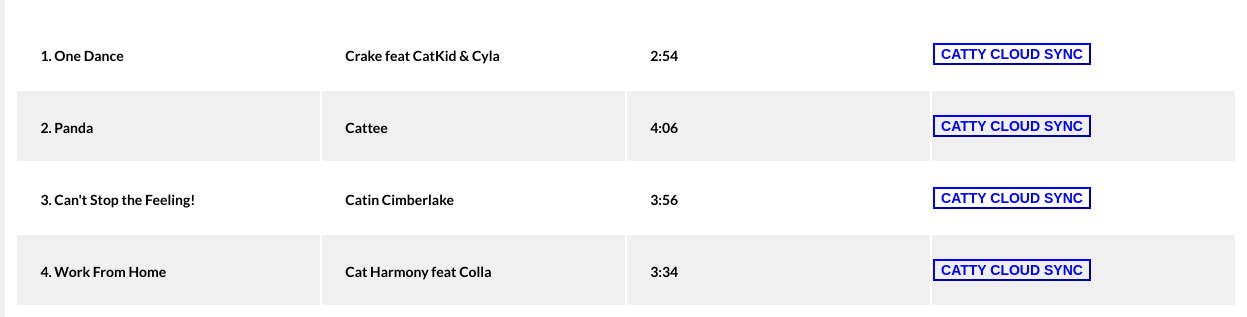
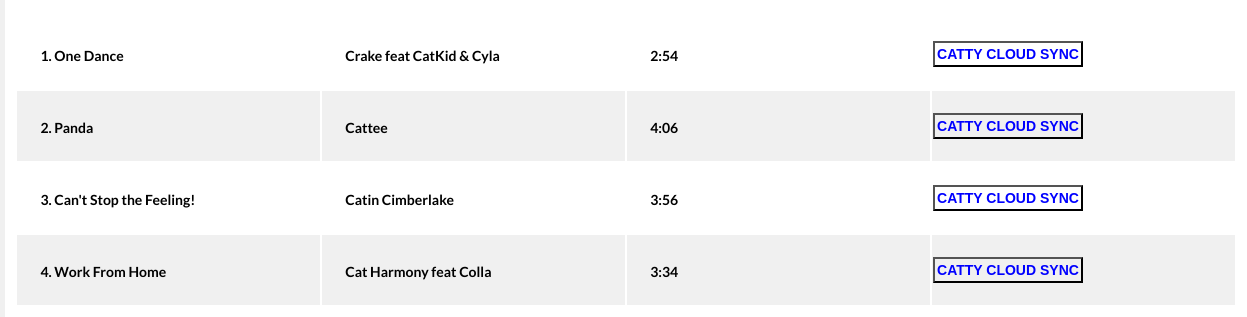
Before and after one commit to pesto-students/p8-manish-SCAMArpaN, a plain HTML site: page Week-1/Excerise_1_2/index.html in a window 1280 px wide. Shown: the part 275-592 px from the top of the page, 33-1280 px from the left. Drawn offline with Linux system fonts and the light colour scheme.

Commit message:
exercise 1.1 complete with images

```diff
--- a/Week-1/Excerise_1_2/css/style.css
+++ b/Week-1/Excerise_1_2/css/style.css
@@ -124,7 +124,8 @@ nav {
 .cloud-sync {
   background-color: transparent;
   color: blue;
-  border-color: blue;
+  border-color: #000;
+  padding: 3px 2px 3px 2px;
 }
 .list-span {
   padding-left: 22px;
```
Also changed, not shown: Week-1/Excerise_1_1/Images/Render-Engine.jpeg (added), Week-1/Excerise_1_1/Images/components-of-Web-browser.jpeg (added), Week-1/Excerise_1_1/readme.md (added), 3 other files.
